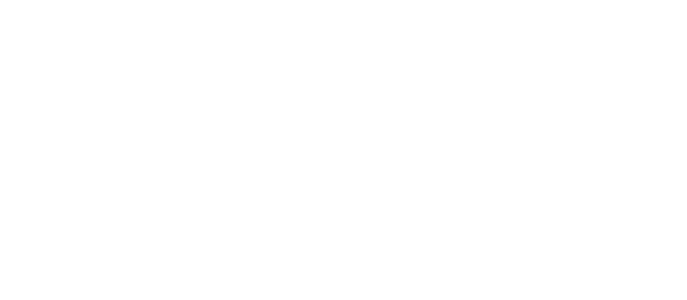
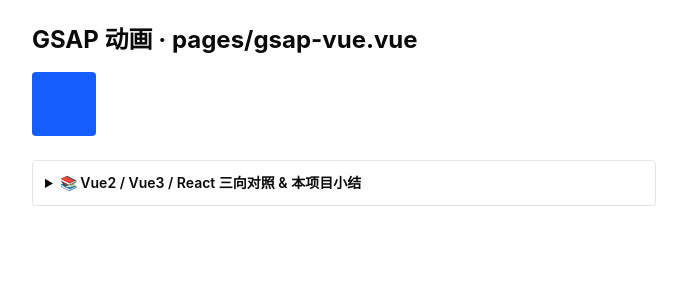
Before and after one commit to 1256807020/social-basic, a Nuxt app: page /gsap-vue in a window 1280 px wide. Before the commit this address had no page. Shown: the top 300 px of the page, without its empty margins (296-983 px from the left). Built offline with nearby package versions, Linux system fonts and the light colour scheme.

Commit message:
docs(gsap-vue): Vue3 高级知识点示例（顶部实战定位 + 文末 Vue2/Vue3/React 三向对照）

```diff
--- /dev/null
+++ b/app/pages/gsap-vue.vue
@@ -0,0 +1,50 @@
+<script setup lang="ts">
+// ───────────────────────────────────────────────────────────
+// 从 Vue2 升级到 Vue3（动画篇）· GSAP 接入 Vue3
+// · Vue2/Vue3：GSAP 框架无关，onMounted 初始化、onUnmounted ctx.revert()；
+// · React 对照：useRef + useEffect 里 gsap.context，卸载 revert（见 social-start）。
+// 📌 实战定位：JS 动画【了解即可·进阶】；GSAP 是动画天花板，时间线/滚动驱动/跨浏览器一致。
+// 🧭 学习模式：🔧固定写法=gsap.to/from/timeline + gsap.context 清理；👉=练习点（已填）；文末 <details> 有 Vue2/Vue3/React 三向对照。
+// ───────────────────────────────────────────────────────────
+import { ref, onMounted, onUnmounted } from 'vue'
+import { gsap } from 'gsap'
+
+const box = ref<HTMLDivElement | null>(null)
+let ctx: gsap.Context | null = null
+onMounted(() => {
+  // 🔧 固定写法：gsap.context 包住，便于统一 revert
+  if (box.value) {
+    ctx = gsap.context(() => {
+      gsap.from(box.value, { x: -120, opacity: 0, duration: 1, ease: 'power2.out' })
+    })
+  }
+})
+onUnmounted(() => ctx?.revert())
+// 👉 练习：加一个按钮触发 gsap.to(box, { rotation: 360 })
+</script>
+
+<template>
+  <main class="mx-auto max-w-2xl space-y-4 p-6">
+    <h1 class="text-2xl font-bold">GSAP 动画 · pages/gsap-vue.vue</h1>
+    <div ref="box" class="h-16 w-16 rounded bg-blue-600"></div>
+
+    <details class="mt-6 rounded border p-3 text-sm">
+      <summary class="cursor-pointer font-semibold">📚 Vue2 / Vue3 / React 三向对照 & 本项目小结</summary>
+      <table class="mt-2 w-full border-collapse text-left">
+        <thead>
+          <tr class="border-b">
+            <th class="px-2 py-1">维度</th>
+            <th class="px-2 py-1">Vue2 / Vue3</th>
+            <th class="px-2 py-1">React</th>
+          </tr>
+        </thead>
+        <tbody>
+          <tr class="border-b"><td class="px-2 py-1">动画库</td><td class="px-2 py-1">GSAP（框架无关）</td><td class="px-2 py-1">GSAP（框架无关）</td></tr>
+          <tr class="border-b"><td class="px-2 py-1">初始化</td><td class="px-2 py-1">onMounted</td><td class="px-2 py-1">useEffect + useRef</td></tr>
+          <tr class="border-b"><td class="px-2 py-1">清理</td><td class="px-2 py-1">onUnmounted ctx.revert()</td><td class="px-2 py-1">useEffect cleanup revert</td></tr>
+        </tbody>
+      </table>
+      <p class="mt-2 text-gray-500">📝 小结：GSAP 框架无关，Vue/React 写法一致；用 gsap.context 包裹便于卸载时统一 revert，避免动画残留。</p>
+    </details>
+  </main>
+</template>
--- a/package.json
+++ b/package.json
@@ -18,7 +18,8 @@
     "nuxt": "^4.5.2",
     "tailwind-merge": "^3.7.0",
     "vue": "^3.5.43",
-    "vue-router": "^5.3.1"
+    "vue-router": "^5.3.1",
+    "gsap": "^3.12.5"
   },
   "devDependencies": {
     "@types/node": "^22.0.0",
```
